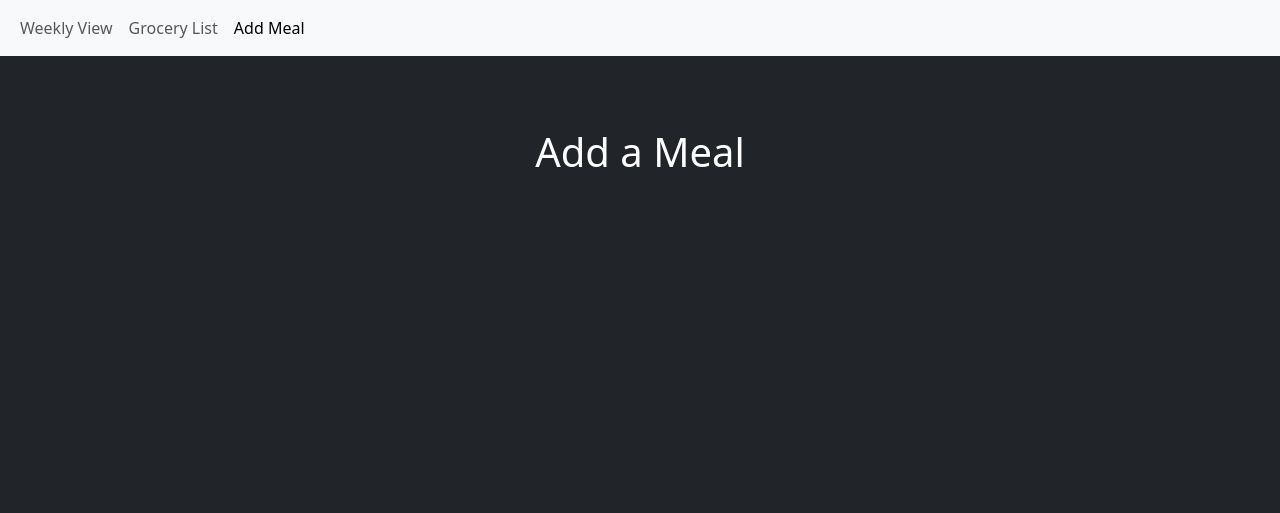
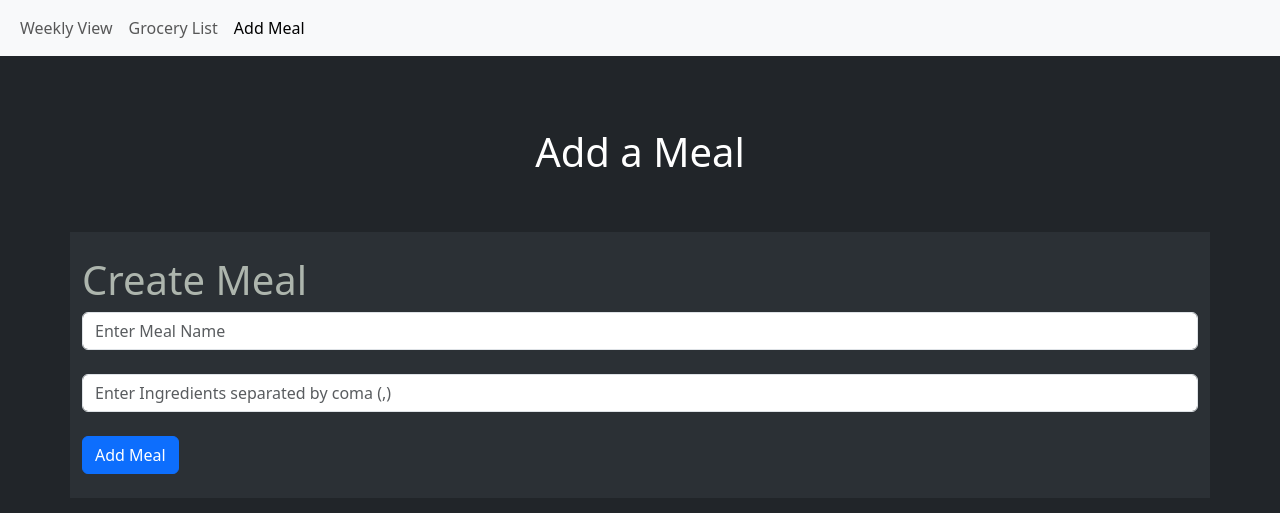
Before and after one commit to NAPF1/Meal-Planner, a Flask app: page /meal in a window 1280 px wide. Shown: the top 513 px of the page. Run offline with Flask 3, Linux system fonts and the light colour scheme; some libraries are stand-ins or nearby versions.

Commit message:
fixing merge conflict with dev

```diff
--- a/templates/addmeal.html
+++ b/templates/addmeal.html
@@ -37,6 +37,23 @@
 
 <h1 class="container-fluid py-5 text-center" >Add a Meal</h1>
 
+<div class="container py-4" style="background-color: #2B3035;" >
+
+  <h1 style="color: #ADB5AD;">Create Meal</h1>
+
+  <form method="post">
+    <div class="form-group">
+      <input  class="form-control" id="mealName"  placeholder="Enter Meal Name">
+    </div>
+    <br>
+    <div class="form-group">
+      <input  class="form-control" id="mealIngredients" placeholder="Enter Ingredients separated by coma (,)">
+    </div>
+    <br>
+    <button type="submit" class="btn btn-primary">Add Meal</button>
+  </form>
+</div>
+
 
 </body>
 </html>
```
